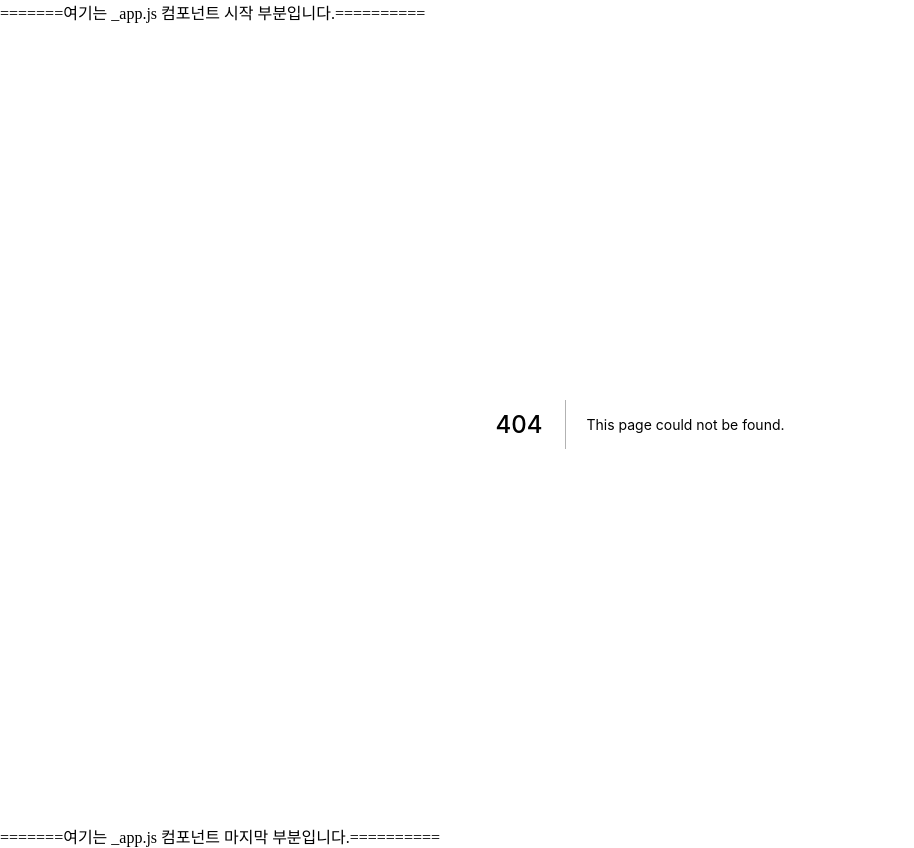
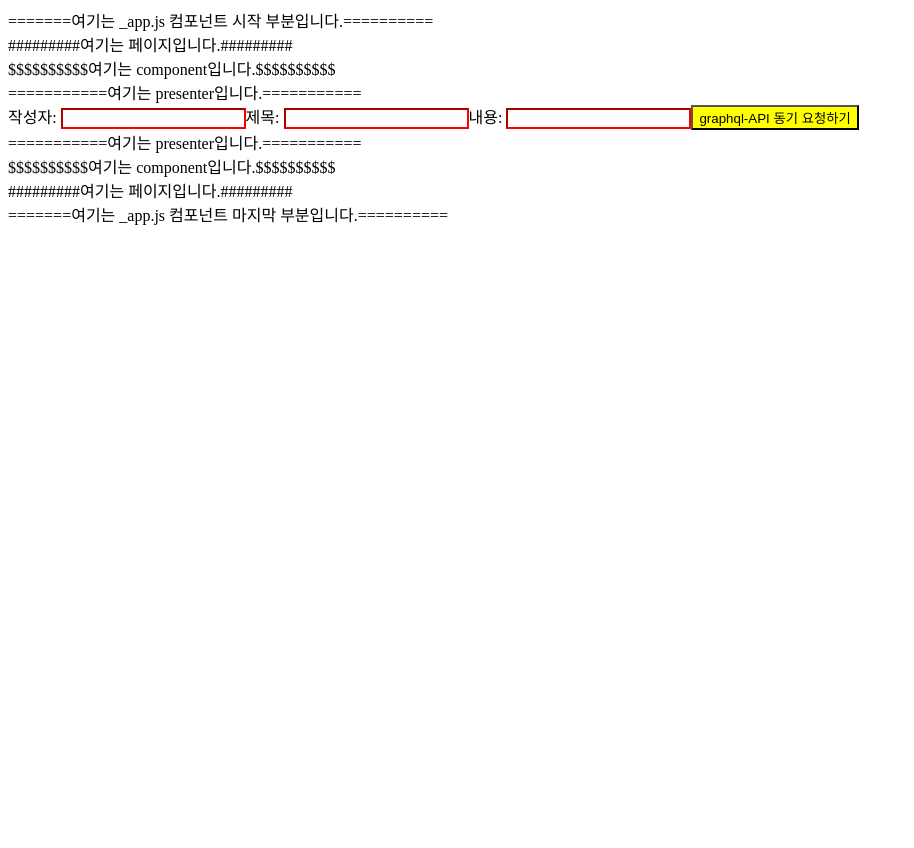
Before and after one commit to kim-jingyu/frontend, a Next.js app: page /section7/07-01-set-state in a window 1280 px wide. Before the commit this address had no page. Shown: the whole page, without its empty margins (0-914 px from the left). After the commit the page ends 800 px from the top, so only its background shows below. Built offline with nearby package versions, Linux system fonts and the light colour scheme.

Commit message:
feat(class): for section7 setting

```diff
--- /dev/null
+++ b/pages/section7/07-01-set-state/index.js
@@ -0,0 +1,12 @@
+import BoardWrite from "../../../src/components/units/board/07-write/BoardWrite.container"
+
+export default function GraphqlMutationPage() {
+    // 한 줄일때는 괄호 필요 없음
+    return(
+        <div>
+            <div>#########여기는 페이지입니다.#########</div>
+            <BoardWrite />
+            <div>#########여기는 페이지입니다.#########</div>
+        </div>
+    )
+}
--- /dev/null
+++ b/src/components/units/board/07-write/BoardWrite.container.js
@@ -0,0 +1,46 @@
+import { useMutation } from "@apollo/client"
+import { useState } from "react"
+import BoardWriteUI from "./BoardWrite.presenter"
+import {CREATE_BOARD} from './BoardWrite.queries'
+
+export default function BoardWrite() {
+    // state
+    const [writer, setWriter] = useState()
+    const [title, setTitle] = useState()
+    const [contents, setContents] = useState()
+
+    // mutation
+    const [myFunction] = useMutation(CREATE_BOARD)
+
+    const onClickSubmit = async () => {
+        const result = await myFunction({
+            variables: {    // variables -> $ 역할을 한다.
+                writer: writer,
+                title: title,
+                contents: contents
+            }
+        })
+        console.log(result)
+        alert(result.data.createBoard.message)
+    }
+
+    const onChangeWriter = (event) => {
+        setWriter(event.target.value)
+    }
+
+    const onChangeTitle = (event) => {
+        setTitle(event.target.value)
+    }
+
+    const onChangeContents = (event) => {
+        setContents(event.target.value)
+    }
+
+    return(
+        <div>
+            <div>$$$$$$$$$$여기는 component입니다.$$$$$$$$$$</div>
+            <BoardWriteUI onClickSubmit={onClickSubmit} onChangeWriter={onChangeWriter} onChangeTitle={onChangeTitle} onChangeContents={onChangeContents}/>
+            <div>$$$$$$$$$$여기는 component입니다.$$$$$$$$$$</div>
+        </div>
+    )
+}
--- /dev/null
+++ b/src/components/units/board/07-write/BoardWrite.presenter.js
@@ -0,0 +1,17 @@
+import {RedInput,BlueButton} from './BoardWrite.styles'
+
+export default function BoardWriteUI(props) {
+
+    return(
+        <div>
+            <div>===========여기는 presenter입니다.===========</div>
+            <div>
+                작성자: <RedInput type="text" onChange={props.onChangeWriter}></RedInput>
+                제목: <RedInput type="text" onChange={props.onChangeTitle}></RedInput>
+                내용: <RedInput type="text" onChange={props.onChangeContents}></RedInput>
+                <BlueButton onClick={props.onClickSubmit} isActive={true} >graphql-API 동기 요청하기</BlueButton>
+            </div>
+            <div>===========여기는 presenter입니다.===========</div>
+        </div>
+    )
+}
--- /dev/null
+++ b/src/components/units/board/07-write/BoardWrite.queries.js
@@ -0,0 +1,16 @@
+import { gql } from "@apollo/client"
+
+// graphql 변수에 담기
+export const CREATE_BOARD = gql`
+    mutation createBoard($writer: String, $title: String, $contents: String){
+        createBoard(
+            writer: $writer,
+            title: $title,
+            contents: $contents
+        ){
+            _id
+            number
+            message
+        }
+    }
+`
--- /dev/null
+++ b/src/components/units/board/07-write/BoardWrite.styles.js
@@ -0,0 +1,9 @@
+import styled from "@emotion/styled";
+
+export const RedInput = styled.input`
+    border-color: red;
+`
+
+export const BlueButton = styled.button`
+    background-color: ${(props) => props.isActive ? "yellow" : ""};
+`
```
